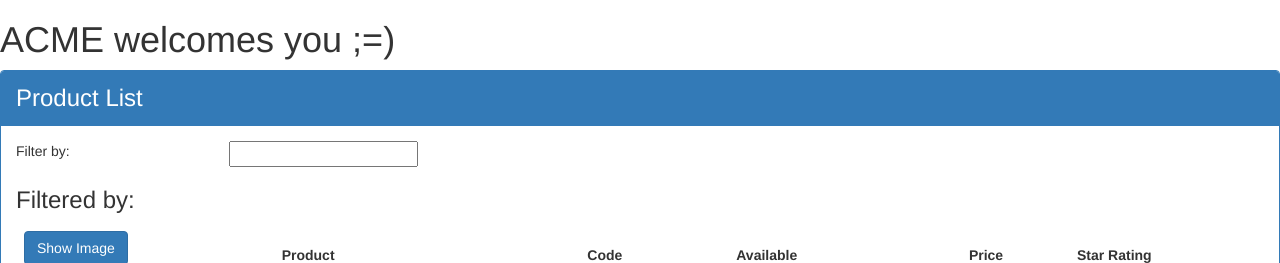
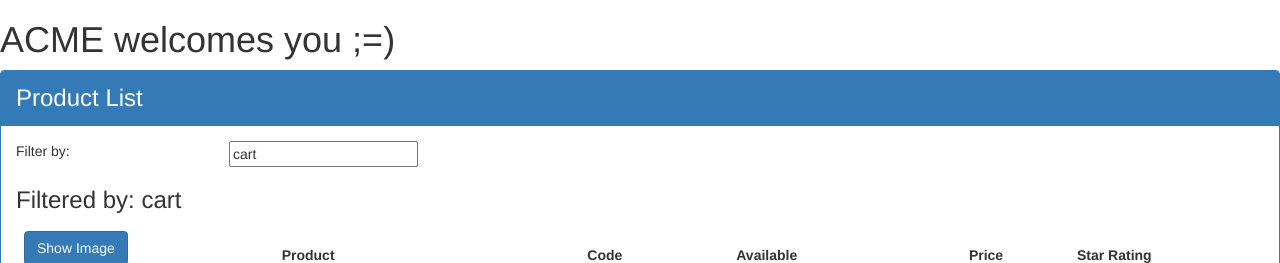
Before and after one commit to YoneMoreno/LearningAngular, an Angular app in the folder APM/: page / in a window 1280 px wide. Shown: the top 263 px of the page. Built offline with nearby package versions, Linux system fonts and the light colour scheme.

Commit message:
using two way data binding [()] to get and update a listFilter

```diff
--- a/APM/src/app/app.module.ts
+++ b/APM/src/app/app.module.ts
@@ -1,6 +1,6 @@
 import {BrowserModule} from '@angular/platform-browser';
 import {NgModule} from '@angular/core';
-
+import {FormsModule} from "@angular/forms";
 import {AppComponent} from './app.component';
 import {ProductListComponent} from './products/product-list.component';
 
@@ -10,7 +10,8 @@
     ProductListComponent
   ],
   imports: [
-    BrowserModule
+    BrowserModule,
+    FormsModule
   ],
   providers: [],
   bootstrap: [AppComponent]
--- a/APM/src/app/products/product-list.component.html
+++ b/APM/src/app/products/product-list.component.html
@@ -7,12 +7,13 @@
     <div class="row">
       <div class="col-md-2">Filter by:</div>
       <div class="col-md-4">
-        <input type="text"/>
+        <input type="text"
+               [(ngModel)]="listFilter"/>
       </div>
     </div>
     <div class="row">
       <div class="col-md-6">
-        <h3>Filtered by: </h3>
+        <h3>Filtered by: {{listFilter}}</h3>
       </div>
     </div>
     <div class="table-responsive">
--- a/APM/src/app/products/product-list.component.ts
+++ b/APM/src/app/products/product-list.component.ts
@@ -10,6 +10,7 @@
   imageWidth: number = 50;
   imageMargin: number = 10;
   showImage: boolean = false;
+  listFilter: string = 'cart';
   products: any[] = [
     {
       "productId": 1,
```
